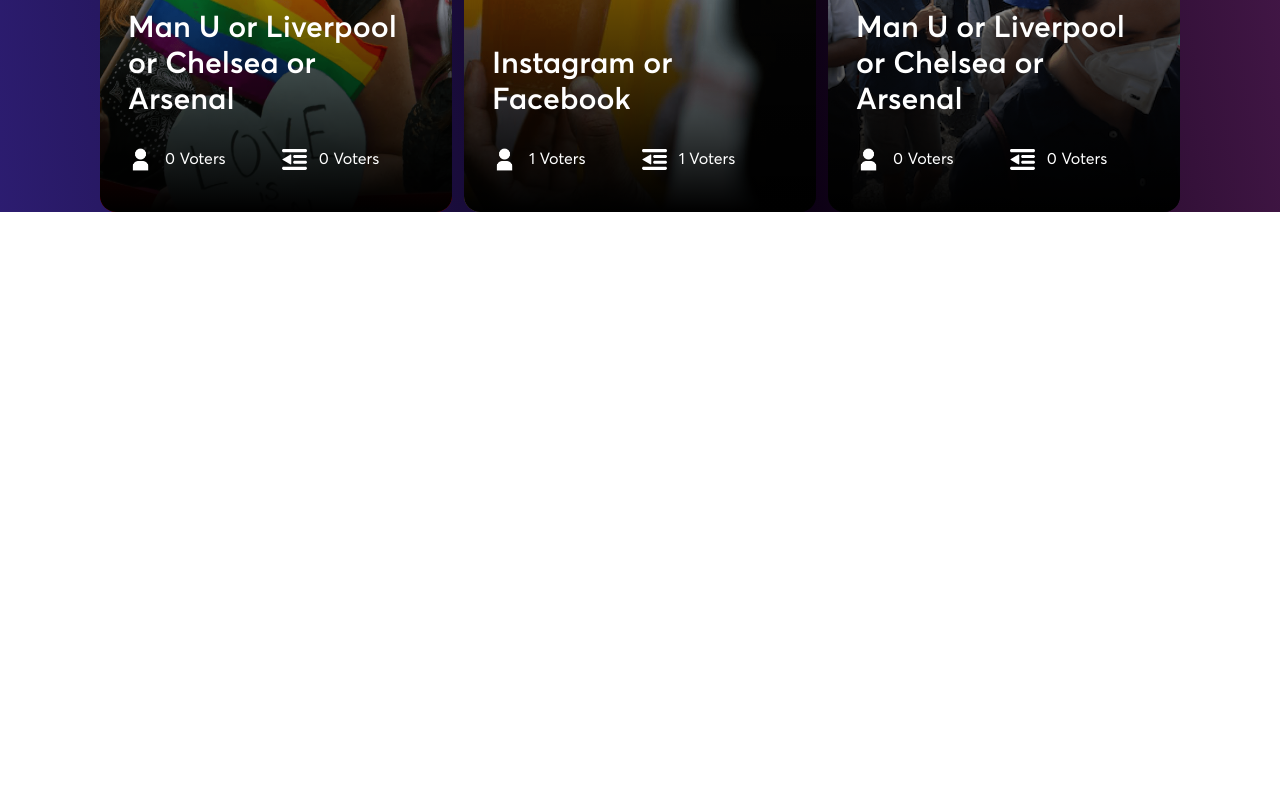
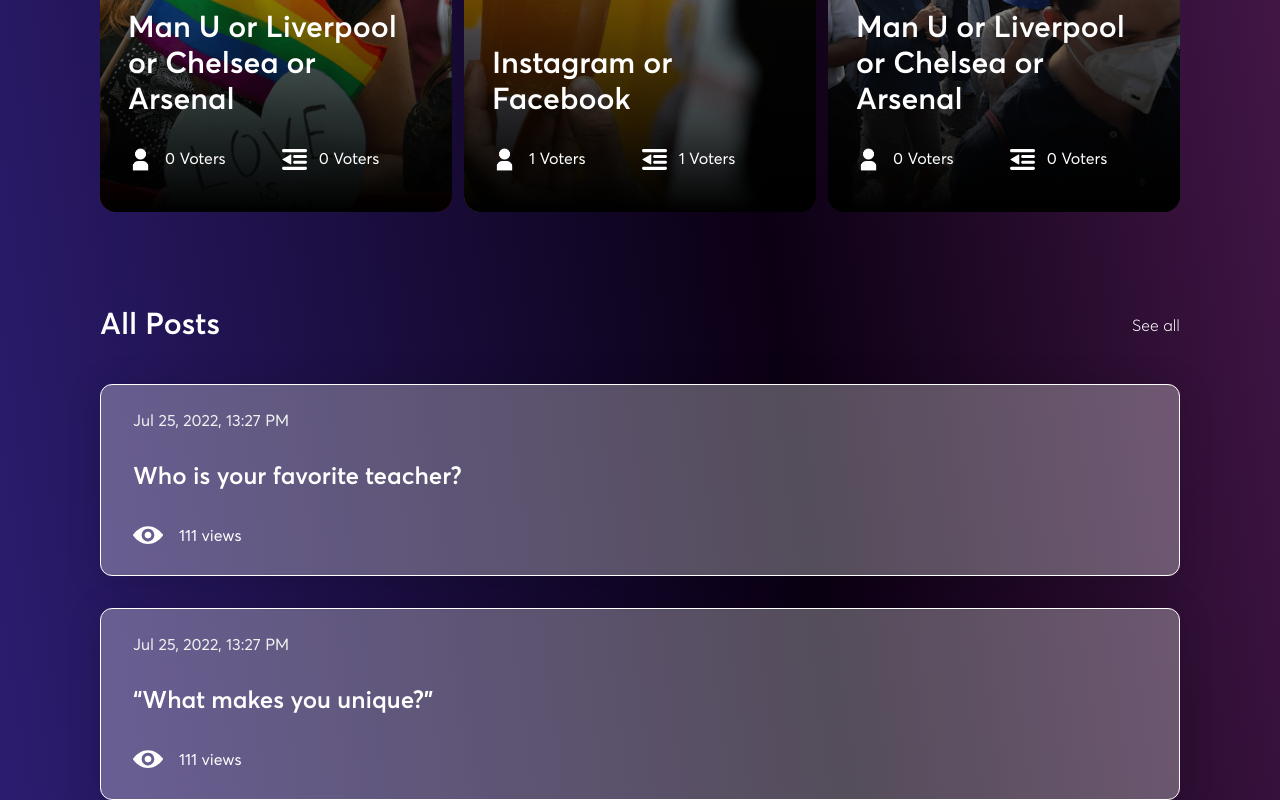
Before and after one commit to srwx/betrend-frontend, a Next.js app: page /organization/1 in a window 1280 px wide. Shown: the part 1344-2144 px from the top of the page. Before the commit the page ends 1556 px from the top, so only its background shows below. Built offline with nearby package versions, Linux system fonts and the light colour scheme.

Commit message:
all posts section

```diff
--- a/pages/organization/[id].tsx
+++ b/pages/organization/[id].tsx
@@ -1,4 +1,5 @@
 import { OrganizationHorizontalCard } from "component/OrganizationHorizontalCard/OrganizationHorizontalCard"
+import { PostCard } from "component/PostCard/PostCard"
 import { TopicCard } from "component/TopicCard/TopicCard"
 import { GetServerSidePropsContext } from "next/types"
 import { Container } from "pages"
@@ -10,8 +11,8 @@
 const OrganizationContainer = styled(Container)`
   padding-left: 100px;
   padding-right: 100px;
-  padding-top: 4rem;
-  row-gap: 5rem;
+  padding-top: 3.5rem;
+  row-gap: 6rem;
 `
 export default function Organization({
   imgUrl,
@@ -22,11 +23,12 @@
   pollList: TopicProps[]
   questionList: TopicProps[]
 }) {
+  console.log(questionList)
   return (
     <OrganizationContainer>
       <OrganizationHorizontalCard img={imgUrl} />
       {/* All Polls section*/}
-      <div className="w-full max-w-[1314px] space-y-12">
+      <div className="w-full max-w-[1314px] space-y-10">
         {/* All Polls text*/}
         <div className="text-white flex justify-between items-center">
           <span className="text-3xl font-semibold">All Polls</span>
@@ -43,6 +45,24 @@
               isActive={poll.isActive}
               responseCount={poll.responseCount}
               title={poll.title}
+            />
+          ))}
+        </div>
+      </div>
+      {/* All Posts section */}
+      <div className="w-full max-w-[1314px] space-y-10">
+        {/* All Post text*/}
+        <div className="text-white flex justify-between items-center">
+          <span className="text-3xl font-semibold">All Posts</span>
+          <span className="font-light">See all</span>
+        </div>
+        {/* Post list (Card) */}
+        <div className="flex justify-between flex-wrap gap-y-8">
+          {questionList.map((question, i) => (
+            <PostCard
+              key={i}
+              title={question.title}
+              startDate={question.timeStart}
             />
           ))}
         </div>
--- /dev/null
+++ b/src/components/PostCard/PostCard.tsx
@@ -0,0 +1,45 @@
+import Image from "next/image"
+import React from "react"
+import styled from "styled-components"
+
+const Container = styled.div`
+  width: 100%;
+  height: 12rem;
+  background: rgba(255, 255, 255, 0.3);
+  border: 0.836416px solid #ffffff;
+  box-shadow: 0px 3.34566px 35.1295px rgba(0, 0, 0, 0.15);
+  border-radius: 12px;
+  display: flex;
+  align-items: center;
+  justify-content: space-between;
+  padding-left: 2rem;
+`
+
+export const PostCard = ({
+  title,
+  startDate,
+}: {
+  title: string
+  startDate: string
+}) => {
+  return (
+    <Container>
+      {/* Left section */}
+      <div className="h-[75%] flex flex-col justify-between text-white">
+        <span className="text-[#F0F2F2]">{startDate}</span>
+        <span className="text-2xl font-semibold">{title}</span>
+        <div className="flex items-center gap-x-4">
+          <Image
+            src="/images/icons/eye.svg"
+            alt="icon"
+            width="30px"
+            height="31px"
+          />
+          <span>111 views</span>
+        </div>
+      </div>
+      {/* Right section */}
+      <div></div>
+    </Container>
+  )
+}
```
Also changed, not shown: public/images/icons/eye.svg (added).
